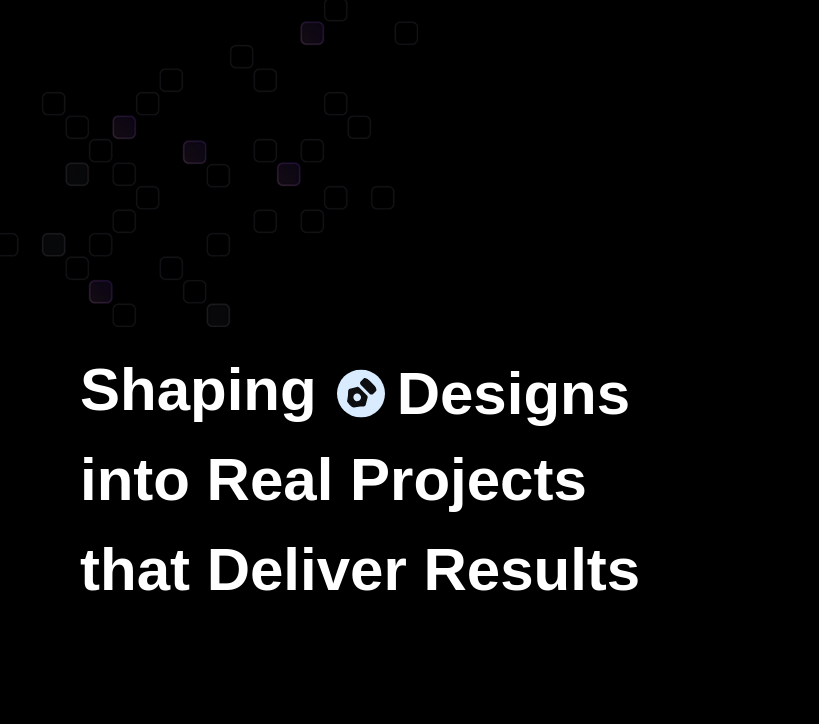
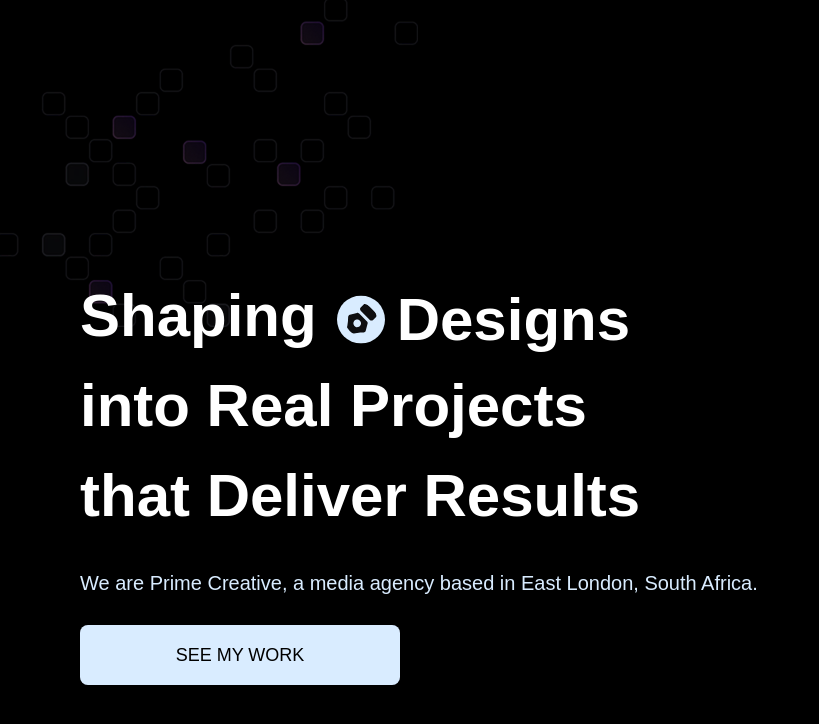
Before and after one commit to Primegicsocialmedia/3D-portfolio, a React (Vite) app: page / in a window 1280 px wide. Shown: the top 724 px of the page, without its empty margins (0-819 px from the left). Built offline with nearby package versions, Linux system fonts and the light colour scheme.

Commit message:
button component added

```diff
--- /dev/null
+++ b/src/components/Button.jsx
@@ -0,0 +1,17 @@
+import React from 'react'
+
+const Button = ({text,className,id}) => {
+  return (
+    <a href="#" className={`${className ?? ''} cta-wrapper`} >
+      <div className='cta-button group'>
+        <div className='bg-circle'/>
+        <p className='text'>{text}</p>
+        <div className='arrow-wrapper'>
+            <img src="/images/arrow-down.svg" alt="arrow" />
+        </div>
+      </div>
+    </a>
+  )
+}
+
+export default Button
--- a/src/sections/Hero.jsx
+++ b/src/sections/Hero.jsx
@@ -2,6 +2,7 @@
 import
 
   { words } from "../constants";
+import Button from "../components/Button";
 const Hero = () => {
   return (
     <section id="hero" className="relative overflow-hidden">
@@ -29,10 +30,17 @@
                   </span>
                 </span>
               </h1>
+
               <h1>into Real Projects</h1>
               <h1>that Deliver Results</h1>
             </div>
+            <p className="text-white-50 md:text-xl relative z-10"> We are Prime Creative, a media agency based in East London, South Africa.</p>
+             <Button className="md:w-80 md:h-16 w-60 h-12"
+             id="button"
+             text="See my Work"
+             />
           </div>
+
         </header>
         {/* Right: Hero Content */}
       </div>
```
